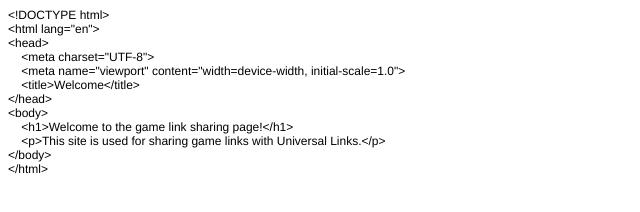
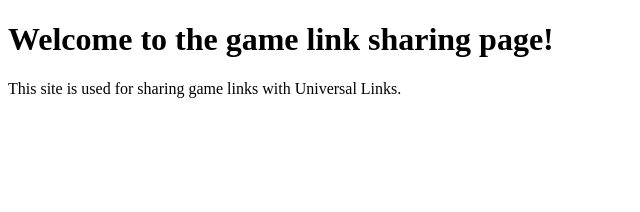
Before and after one commit to Carafe-Studios/aasa-carafestudiosllc, a plain HTML site: page index.html in a window 1280 px wide. Shown: the whole page, without its empty margins (0-640 px from the left). Drawn offline with Linux system fonts and the light colour scheme.

Commit message:
Add files via upload

```diff
--- a/index.html
+++ b/index.html
@@ -1,27 +1,12 @@
-<!DOCTYPE html PUBLIC "-//W3C//DTD HTML 4.01//EN" "http://www.w3.org/TR/html4/strict.dtd">
-<html>
+<!DOCTYPE html>
+<html lang="en">
 <head>
-  <meta http-equiv="Content-Type" content="text/html; charset=utf-8">
-  <meta http-equiv="Content-Style-Type" content="text/css">
-  <title></title>
-  <meta name="Generator" content="Cocoa HTML Writer">
-  <meta name="CocoaVersion" content="2487.3">
-  <style type="text/css">
-    p.p1 {margin: 0.0px 0.0px 0.0px 0.0px; font: 12.0px Helvetica}
-  </style>
+    <meta charset="UTF-8">
+    <meta name="viewport" content="width=device-width, initial-scale=1.0">
+    <title>Welcome</title>
 </head>
 <body>
-<p class="p1">&lt;!DOCTYPE html&gt;</p>
-<p class="p1">&lt;html lang="en"&gt;</p>
-<p class="p1">&lt;head&gt;</p>
-<p class="p1"><span class="Apple-converted-space">    </span>&lt;meta charset="UTF-8"&gt;</p>
-<p class="p1"><span class="Apple-converted-space">    </span>&lt;meta name="viewport" content="width=device-width, initial-scale=1.0"&gt;</p>
-<p class="p1"><span class="Apple-converted-space">    </span>&lt;title&gt;Welcome&lt;/title&gt;</p>
-<p class="p1">&lt;/head&gt;</p>
-<p class="p1">&lt;body&gt;</p>
-<p class="p1"><span class="Apple-converted-space">    </span>&lt;h1&gt;Welcome to the game link sharing page!&lt;/h1&gt;</p>
-<p class="p1"><span class="Apple-converted-space">    </span>&lt;p&gt;This site is used for sharing game links with Universal Links.&lt;/p&gt;</p>
-<p class="p1">&lt;/body&gt;</p>
-<p class="p1">&lt;/html&gt;</p>
+    <h1>Welcome to the game link sharing page!</h1>
+    <p>This site is used for sharing game links with Universal Links.</p>
 </body>
 </html>
```
